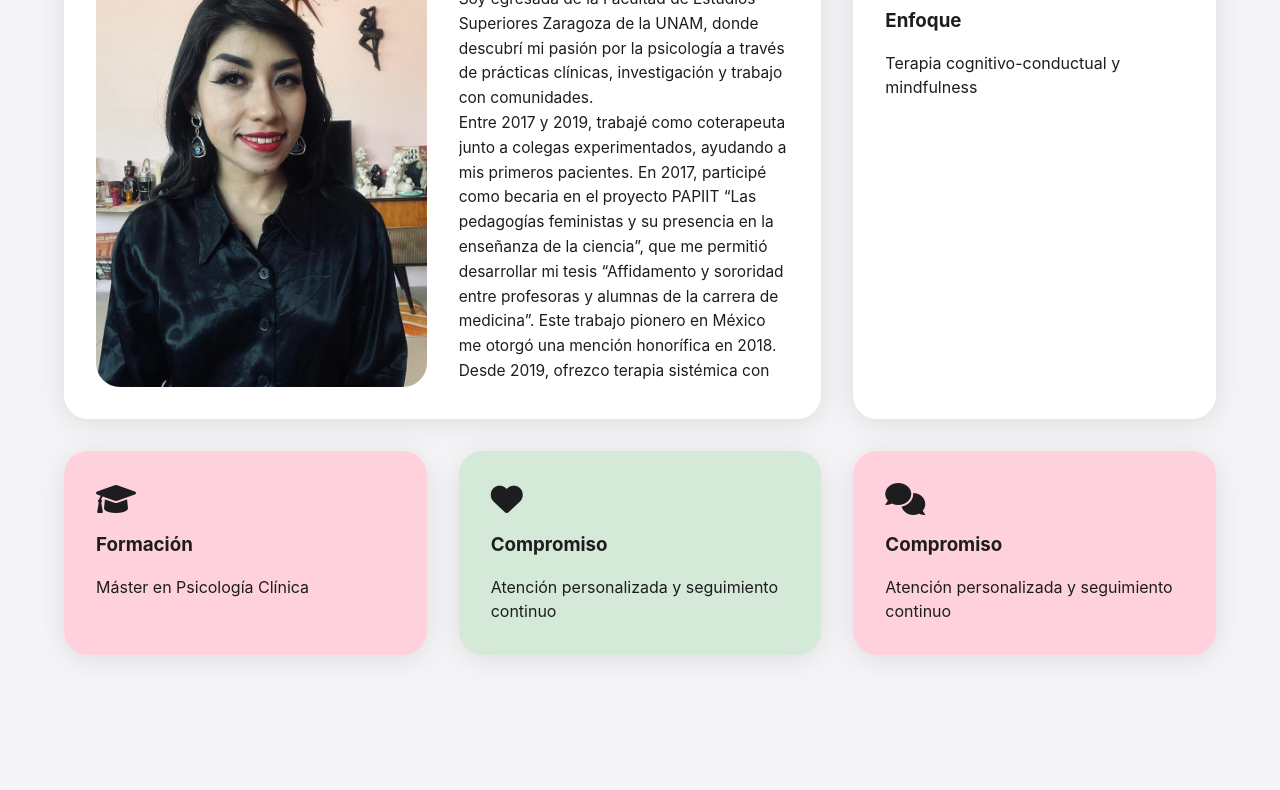
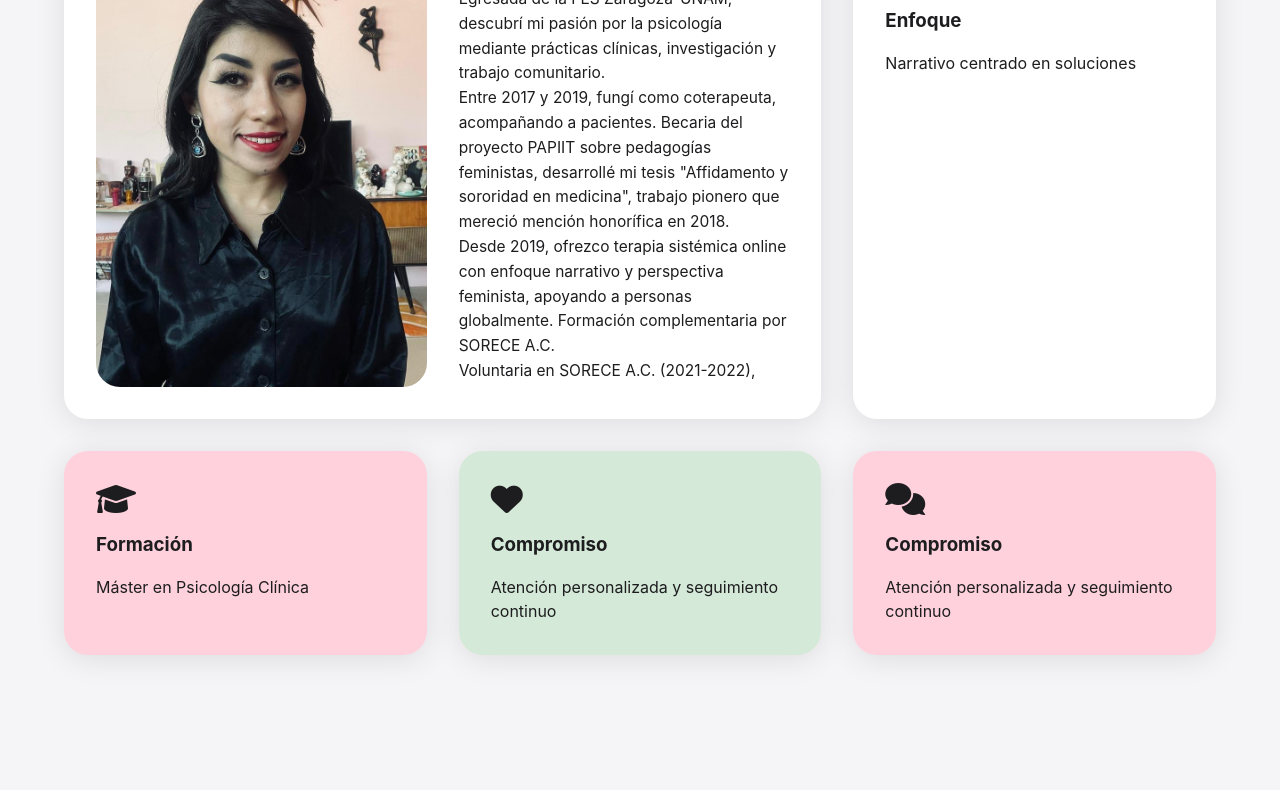
Before and after one commit to XxIvanstromxX/JessPage, a website built with Vite: page index.html in a window 1280 px wide. Shown: the part 1113-1903 px from the top of the page. Built offline with nearby package versions, Linux system fonts and the light colour scheme.

Commit message:
Actualización de la sección de presentación personal para mejorar la claridad y concisión del contenido.

```diff
--- a/index.html
+++ b/index.html
@@ -67,17 +67,17 @@
           <div class="content">
             <h3>Jessica Nieto</h3>
             <div class="text-bout-me">
-              <p>Soy egresada de la Facultad de Estudios Superiores Zaragoza de la UNAM, donde descubrí mi pasión por la psicología a través de prácticas clínicas, investigación y trabajo con comunidades.</p>
-              <p>Entre 2017 y 2019, trabajé como coterapeuta junto a colegas experimentados, ayudando a mis primeros pacientes. En 2017, participé como becaria en el proyecto PAPIIT “Las pedagogías feministas y su presencia en la enseñanza de la ciencia”, que me permitió desarrollar mi tesis “Affidamento y sororidad entre profesoras y alumnas de la carrera de medicina”. Este trabajo pionero en México me otorgó una mención honorífica en 2018.</p>
-              <p>Desde 2019, ofrezco terapia sistémica con enfoque narrativo y centrado en soluciones, apoyando a personas en todo el mundo gracias a consultas en línea. Complementé mi formación con el curso de Psicoterapia con perspectiva feminista impartido por SORECE A.C.</p>
-              <p>De 2021 a 2022, fui voluntaria en SORECE A.C., consolidando mis conocimientos y compromiso social. Estas experiencias reflejan mi dedicación hacia un acompañamiento integral y con perspectiva de género.</p>
+              <p>Egresada de la FES Zaragoza-UNAM, descubrí mi pasión por la psicología mediante prácticas clínicas, investigación y trabajo comunitario.</p>
+              <p>Entre 2017 y 2019, fungí como coterapeuta, acompañando a pacientes. Becaria del proyecto PAPIIT sobre pedagogías feministas, desarrollé mi tesis "Affidamento y sororidad en medicina", trabajo pionero que mereció mención honorífica en 2018.</p>
+              <p>Desde 2019, ofrezco terapia sistémica online con enfoque narrativo y perspectiva feminista, apoyando a personas globalmente. Formación complementaria por SORECE A.C.</p>
+              <p>Voluntaria en SORECE A.C. (2021-2022), consolidé mi compromiso social y expertise con perspectiva de género.</p>
             </div>
           </div>
         </div>
         <div class="bento-item">
           <i class="fas fa-brain"></i>
           <h3>Enfoque</h3>
-          <p>Terapia cognitivo-conductual y mindfulness</p>
+          <p>Narrativo centrado en soluciones</p>
         </div>
         <div class="bento-item accent-pink">
           <i class="fas fa-graduation-cap"></i>
```
